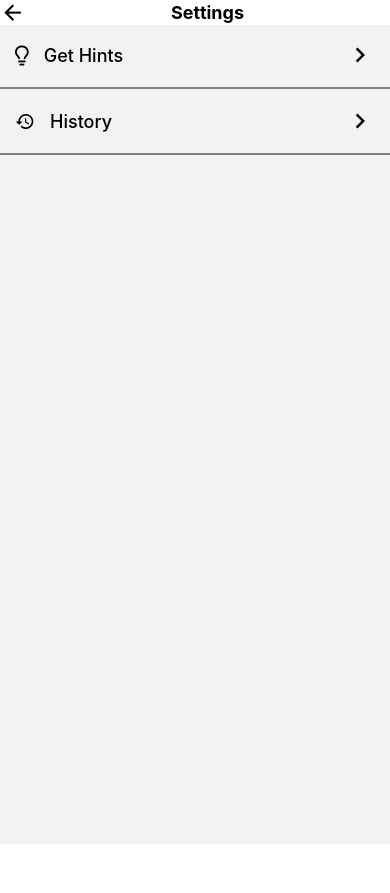
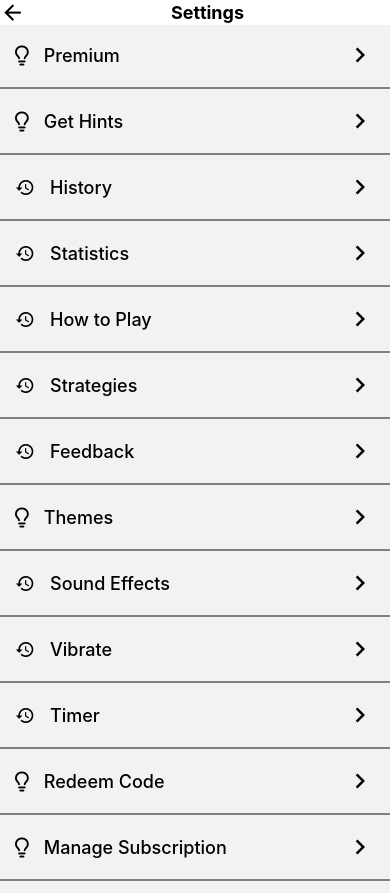
Before and after one commit to kritajns/GameApp, a React Native app: screen /Settings in a window 390 px wide. Before the commit the page ends 844 px from the top, so only its background shows below. Built offline with nearby package versions, Linux system fonts and the light colour scheme.

Commit message:
fix: update settings screen and add navigation

```diff
--- a/src/screens/Settings/index.tsx
+++ b/src/screens/Settings/index.tsx
@@ -4,11 +4,17 @@ import HeaderComponent from '../../components/HeaderComponent';
 import SettingsCard from '../../components/SettingsCard';
 import {CustomIcon} from '../../components/CustomIcon';
 
-const Settings = () => {
+interface SettingsProps {
+  navigation?: any;
+}
+
+const Settings: React.FC<SettingsProps> = ({navigation}) => {
   return (
     <View>
       <HeaderComponent title="Settings" />
       <View style={{marginTop: 10}}>
+        <SettingsCard title="Premium" library1="Octicons" name1="light-bulb" isIcon={false} />
+
         <SettingsCard
           title="Get Hints"
           library1="Octicons"
@@ -20,6 +26,64 @@ const Settings = () => {
           library1="MaterialCommunityIcons"
           name1="history"
         />
+
+        <SettingsCard
+          title="Statistics"
+          library1="MaterialCommunityIcons"
+          name1="history"
+        />
+
+        <SettingsCard
+          title="How to Play"
+          library1="MaterialCommunityIcons"
+          name1="history"
+        />
+
+        <SettingsCard
+          title="Strategies"
+          library1="MaterialCommunityIcons"
+          name1="history"
+          onPress={() => navigation?.navigate('Strategies')}
+        />
+
+        <SettingsCard
+          title="Feedback"
+          library1="MaterialCommunityIcons"
+          name1="history"
+        />
+
+        <SettingsCard title="Themes" library1="Octicons" name1="light-bulb" />
+
+        <SettingsCard
+          title="Sound Effects"
+          library1="MaterialCommunityIcons"
+          name1="history"
+        />
+
+<SettingsCard
+          title="Vibrate"
+          library1="MaterialCommunityIcons"
+          name1="history"
+        />
+
+<SettingsCard
+          title="Timer"
+          library1="MaterialCommunityIcons"
+          name1="history"
+        />
+
+        <SettingsCard
+          title="Redeem Code"
+          library1="Octicons"
+          name1="light-bulb"
+          isIcon={false}
+        />
+
+        <SettingsCard
+          title="Manage Subscription"
+          library1="Octicons"
+          name1="light-bulb"
+        />
       </View>
     </View>
   );
@@ -27,9 +91,8 @@ const Settings = () => {
 
 const styles = StyleSheet.create({
   container: {
-    flex: 1
+    flex: 1,
   },
-
 });
 
 export default Settings;
```
